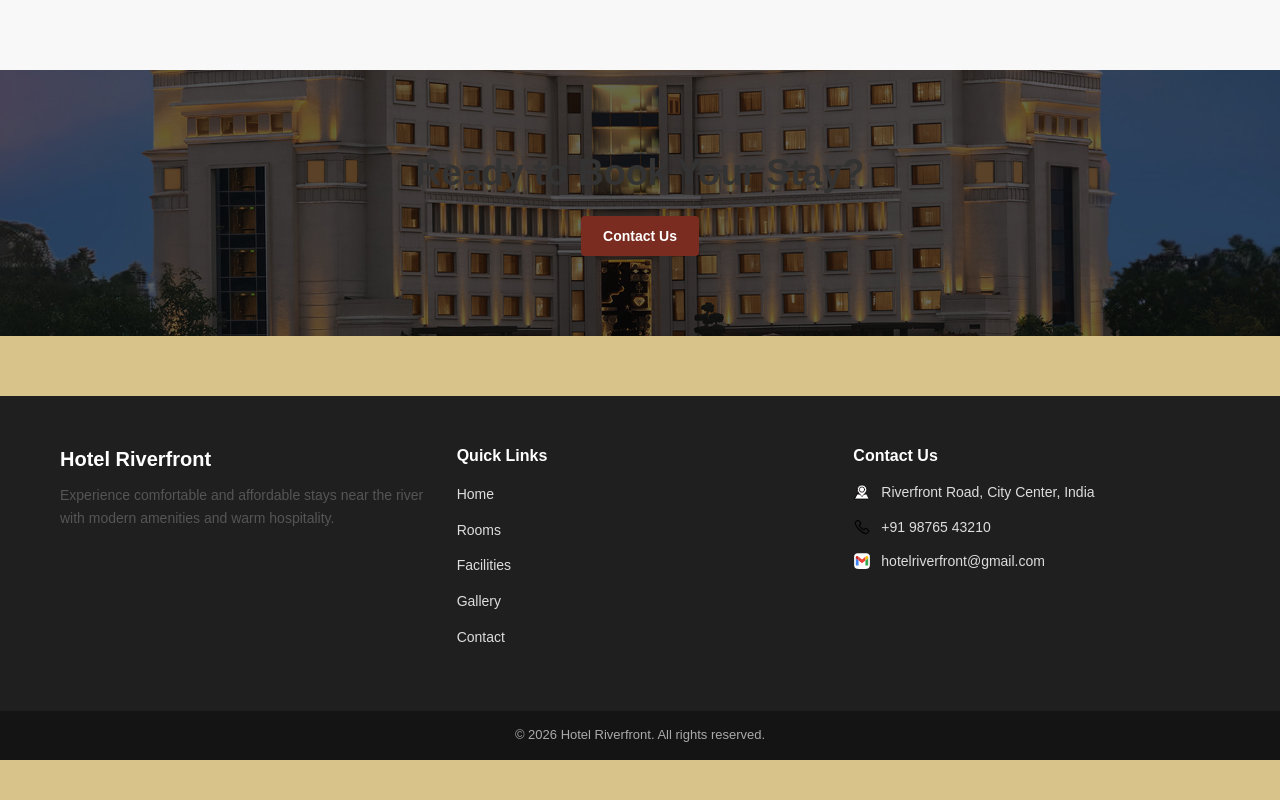
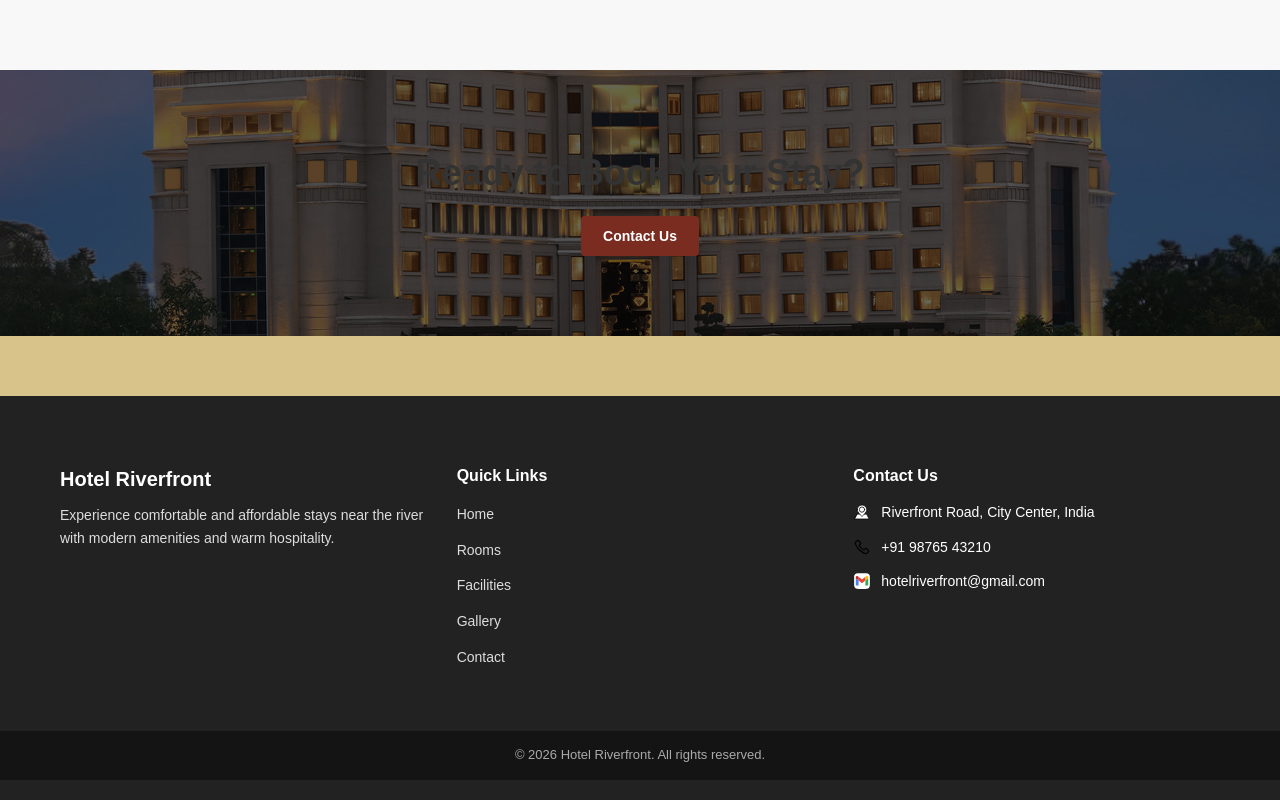
Before and after one commit to parmaryuvraj34627-code/HOTEL-UI, a React (Vite) app: page / in a window 1280 px wide. Shown: the part 1507-2307 px from the top of the page. Before the commit the page ends 2267 px from the top, so only its background shows below. Built offline with nearby package versions, Linux system fonts and the light colour scheme.

Commit message:
Describe your changes

```diff
--- a/src/components/layout/Footer.css
+++ b/src/components/layout/Footer.css
@@ -1,7 +1,13 @@
+/* footer.css */
+
+/* Main Footer Styles */
 .footer {
-  background: #1f1f1f;
-  color: #ddd;
+  background-color: #222; /* main footer background */
+  color: #fff; /* merged color */
   margin-top: 60px;
+  padding: 20px 0;
+  text-align: center;
+  font-family: Arial, sans-serif;
 }
 
 .footer-container {
@@ -11,6 +17,7 @@
   display: grid;
   grid-template-columns: repeat(auto-fit, minmax(220px, 1fr));
   gap: 30px;
+  text-align: left;
 }
 
 .footer-title {
@@ -49,19 +56,33 @@
   color: var(--secondary);
 }
 
-.footer-contact {
+/* Contact Info */
+.footer-contact,
+footer .contact {
   display: flex;
   align-items: center;
   gap: 10px;
   font-size: 14px;
   margin-bottom: 12px;
+  justify-content: flex-start; /* default alignment */
 }
 
+/* For SVG icons and images */
+.footer-contact svg,
+footer .contact svg,
 .footer-contact img {
   width: 18px;
   height: 18px;
 }
 
+/* Footer paragraphs */
+footer p {
+  margin-top: 10px;
+  font-size: 0.9rem;
+  color: #ddd;
+}
+
+/* Bottom Bar */
 .footer-bottom {
   background: #141414;
   text-align: center;
@@ -76,7 +97,8 @@
     text-align: center;
   }
 
-  .footer-contact {
+  .footer-contact,
+  footer .contact {
     justify-content: center;
   }
 }
--- a/src/components/layout/Footer.jsx
+++ b/src/components/layout/Footer.jsx
@@ -2,7 +2,7 @@ import { Link } from "react-router-dom";
 import PhoneIcon from "../../assets/icons/Phone.svg";
 import mailIcon from "../../assets/icons/mail.svg";
 import locationIcon from "../../assets/icons/location.svg";
-import "./footer.css";
+import "./Footer.css";
 
 export default function Footer() {
   return (
```
